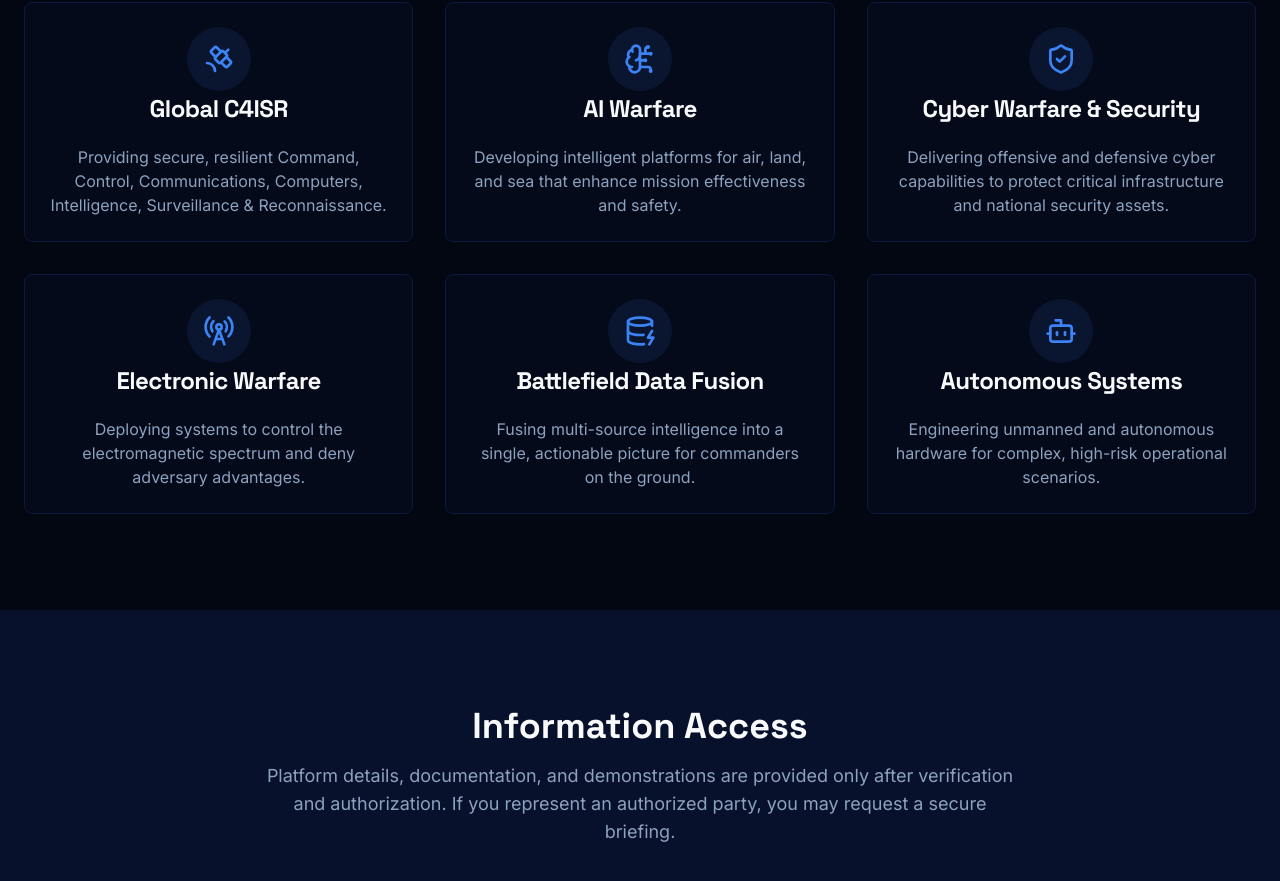
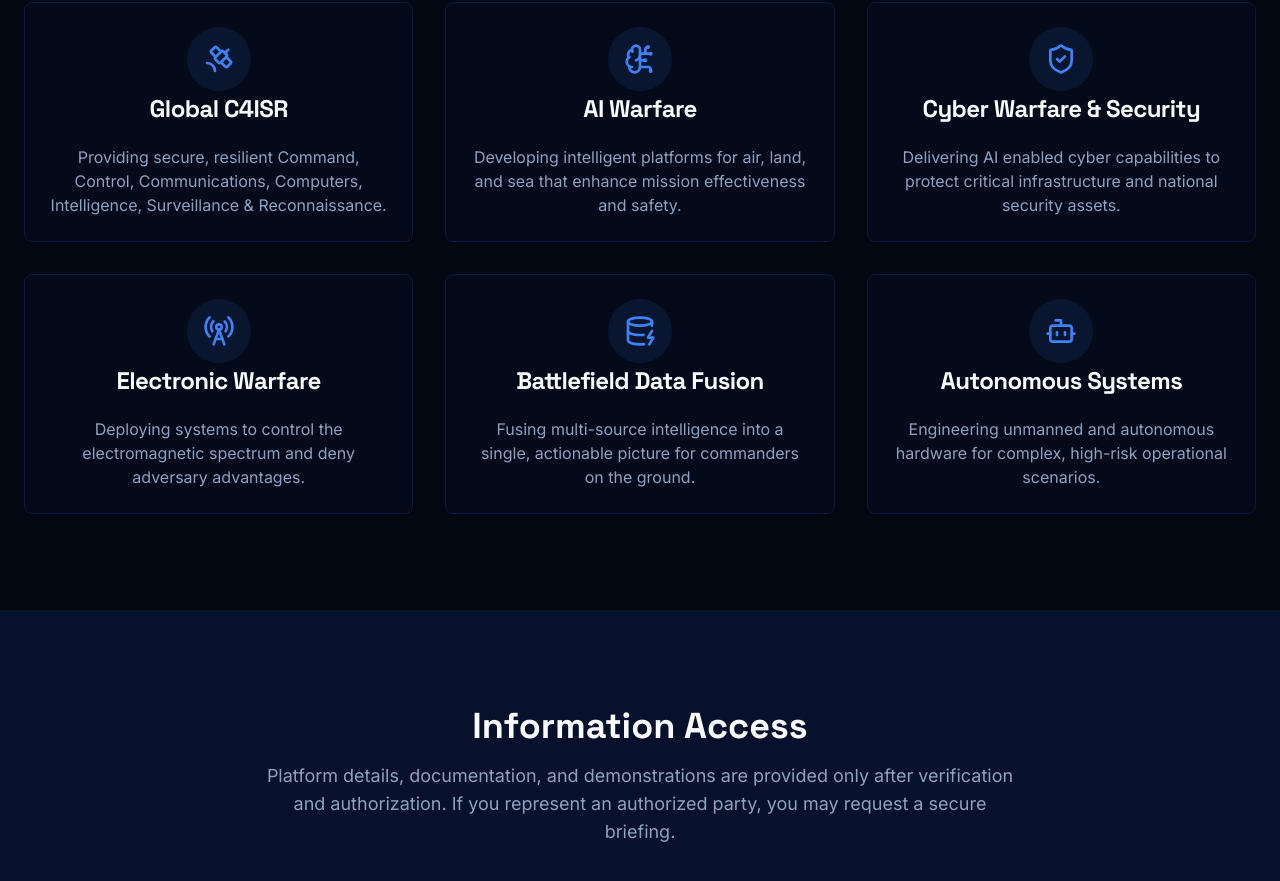
Before and after one commit to kabirpeswani/IvoriaSystems, a Next.js app: page / in a window 1280 px wide. Shown: the part 1790-2671 px from the top of the page. Built offline with nearby package versions, Linux system fonts and the light colour scheme.

Commit message:
Delivering AI enabled cyber capabilities to protect critical infrastruct

```diff
--- a/src/components/landing/services-section.tsx
+++ b/src/components/landing/services-section.tsx
@@ -22,7 +22,7 @@ const services: Service[] = [
   {
     icon: ShieldCheck,
     title: "Cyber Warfare & Security",
-    description: "Delivering offensive and defensive cyber capabilities to protect critical infrastructure and national security assets.",
+    description: "Delivering AI enabled cyber capabilities to protect critical infrastructure and national security assets.",
   },
   {
     icon: RadioTower,
```
